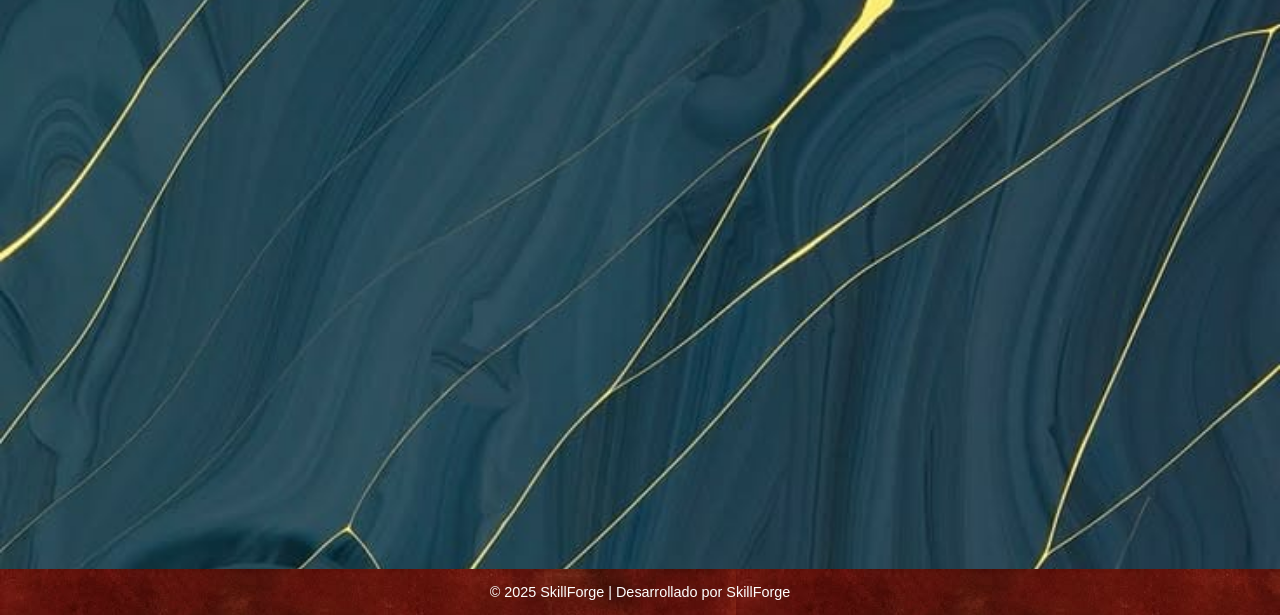
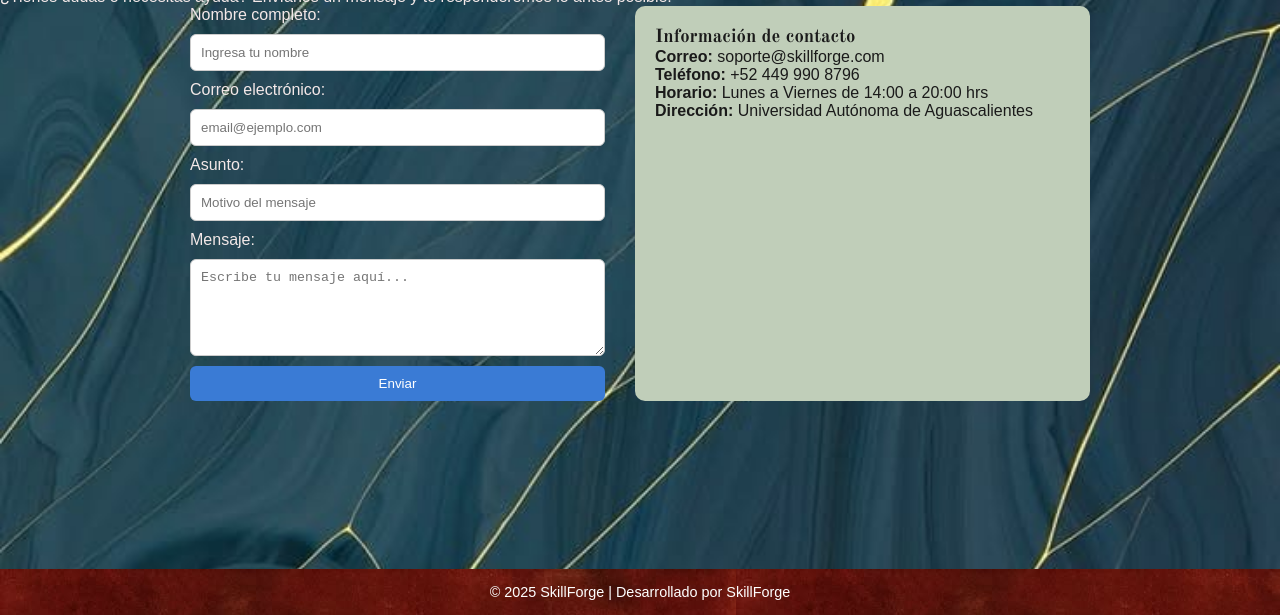
Before and after one commit to DannaMajhli/Examen2doParcial_Gina, a plain HTML site: page front/contacto.html in a window 1280 px wide. Shown: the part 185-800 px from the top of the page. Drawn offline with nearby package versions, Linux system fonts and the light colour scheme; a web font is replaced by a local one.

Commit message:
"Modifiaciones en la pagina contacto.html y tipos de letras - Danna"

```diff
--- a/front/contacto.html
+++ b/front/contacto.html
@@ -23,7 +23,36 @@
 
 
   <main>
-      <h1>Pagina de Contacto</h1>
+      <h1>Contactanos</h1>
+       <p>¿Tienes dudas o necesitas ayuda? Envíanos un mensaje y te responderemos lo antes posible.</p>
+
+        <div class="contacto-content">
+            <!-- Formulario -->
+            <form class="form-contacto">
+                <label>Nombre completo:</label>
+                <input type="text" placeholder="Ingresa tu nombre" required>
+
+                <label>Correo electrónico:</label>
+                <input type="email" placeholder="email@ejemplo.com" required>
+
+                <label>Asunto:</label>
+                <input type="text" placeholder="Motivo del mensaje">
+
+                <label>Mensaje:</label>
+                <textarea rows="5" placeholder="Escribe tu mensaje aquí..." required></textarea>
+
+                <button type="submit">Enviar</button>
+            </form>
+
+            <!-- Información de contacto -->
+            <div class="info-contacto">
+                <h3>Información de contacto</h3>
+                <p><strong>Correo:</strong> soporte@skillforge.com</p>
+                <p><strong>Teléfono:</strong> +52 449 990 8796</p>
+                <p><strong>Horario:</strong> Lunes a Viernes de 14:00 a 20:00 hrs</p>
+                <p><strong>Dirección:</strong> Universidad Autónoma de Aguascalientes</p>
+            </div>
+        </div>
   </main>
 
   <!-- FOOTER  -->
--- a/front/css/estilos.css
+++ b/front/css/estilos.css
@@ -1,3 +1,5 @@
+@import url('https://fonts.googleapis.com/css2?family=BBH+Sans+Bogle&family=Marcellus&family=Merriweather:ital,opsz,wght@0,18..144,300..900;1,18..144,300..900&family=Old+Standard+TT:ital,wght@0,400;0,700;1,400&family=Oswald:wght@200..700&family=Purple+Purse&family=Roboto+Mono:ital,wght@0,100..700;1,100..700&family=Story+Script&family=TASA+Explorer:wght@400..800&display=swap');
+
 /***** Reset *****/
 * {
     margin: 0;
@@ -5,8 +7,12 @@
     box-sizing: border-box;
 }
 
+h1, h2, h3, h4, h5, h6 {
+    font-family: "Old Standard TT", serif;
+}
+
 body {
-    font-family: Arial, sans-serif;
+    font-family:Arial, Helvetica, sans-serif;
     background-color: #f7f7f7;
     color: #f3e8e8;
     min-height: 100vh;
@@ -57,7 +63,7 @@ header nav ul li a:hover {
 .contenido {
     text-align: center;
     margin-top: 100px;
-    color: #700202;
+    color: #ffffff;
 }
 
 .contenido h1 {
@@ -67,7 +73,7 @@ header nav ul li a:hover {
 
 .contenido p {
     font-size: 1.2rem;
-    color: #f5efef;
+    color: #4f0909;
 }
 
     /*certificaciones*/
@@ -256,3 +262,57 @@ footer {
     margin-top: 10px;
     font-size: 0.9rem;
 }
+
+/**** Contacto *****/
+.contacto-container {
+    padding: 40px;
+    text-align: center;
+}
+
+.contacto-content {
+    max-width: 900px;
+    margin: auto;
+    display: flex;
+    gap: 30px;
+    justify-content: center;
+    flex-wrap: wrap;
+}
+
+.form-contacto {
+    flex: 1;
+    min-width: 280px;
+    display: flex;
+    flex-direction: column;
+    gap: 10px;
+}
+
+.form-contacto input,
+.form-contacto textarea {
+    padding: 10px;
+    border: 1px solid #ccc;
+    border-radius: 6px;
+}
+
+.form-contacto button {
+    padding: 10px;
+    background-color: #3a7bd5;
+    color: white;
+    border: none;
+    cursor: pointer;
+    border-radius: 6px;
+    transition: 0.3s;
+}
+
+.form-contacto button:hover {
+    background-color: #295b9a;
+}
+
+.info-contacto {
+    flex: 1;
+    min-width: 250px;
+    text-align: left;
+    background: #c0ceb9;
+    padding: 20px;
+    border-radius: 10px;
+    color: #1a1a1a;
+}
```
